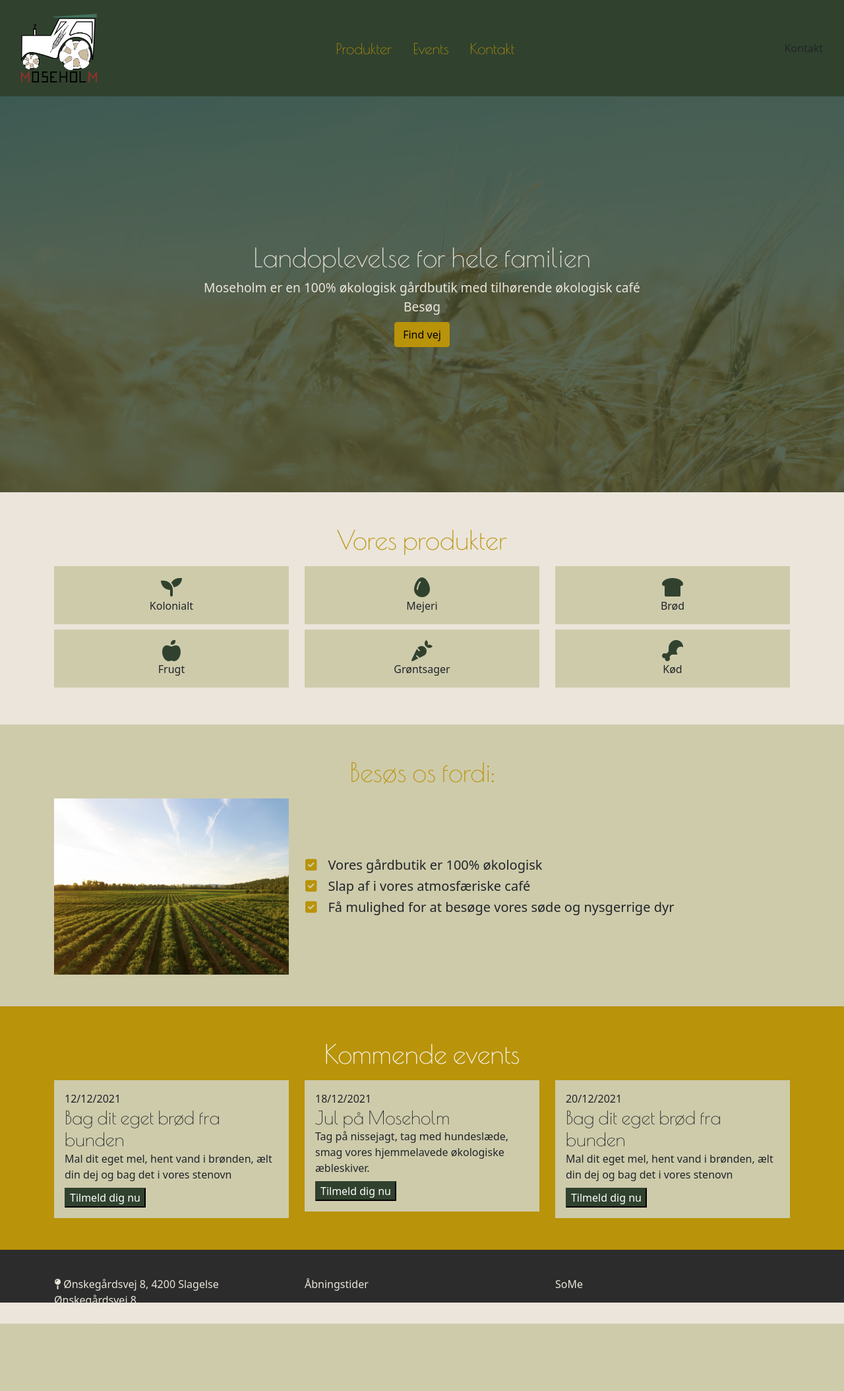
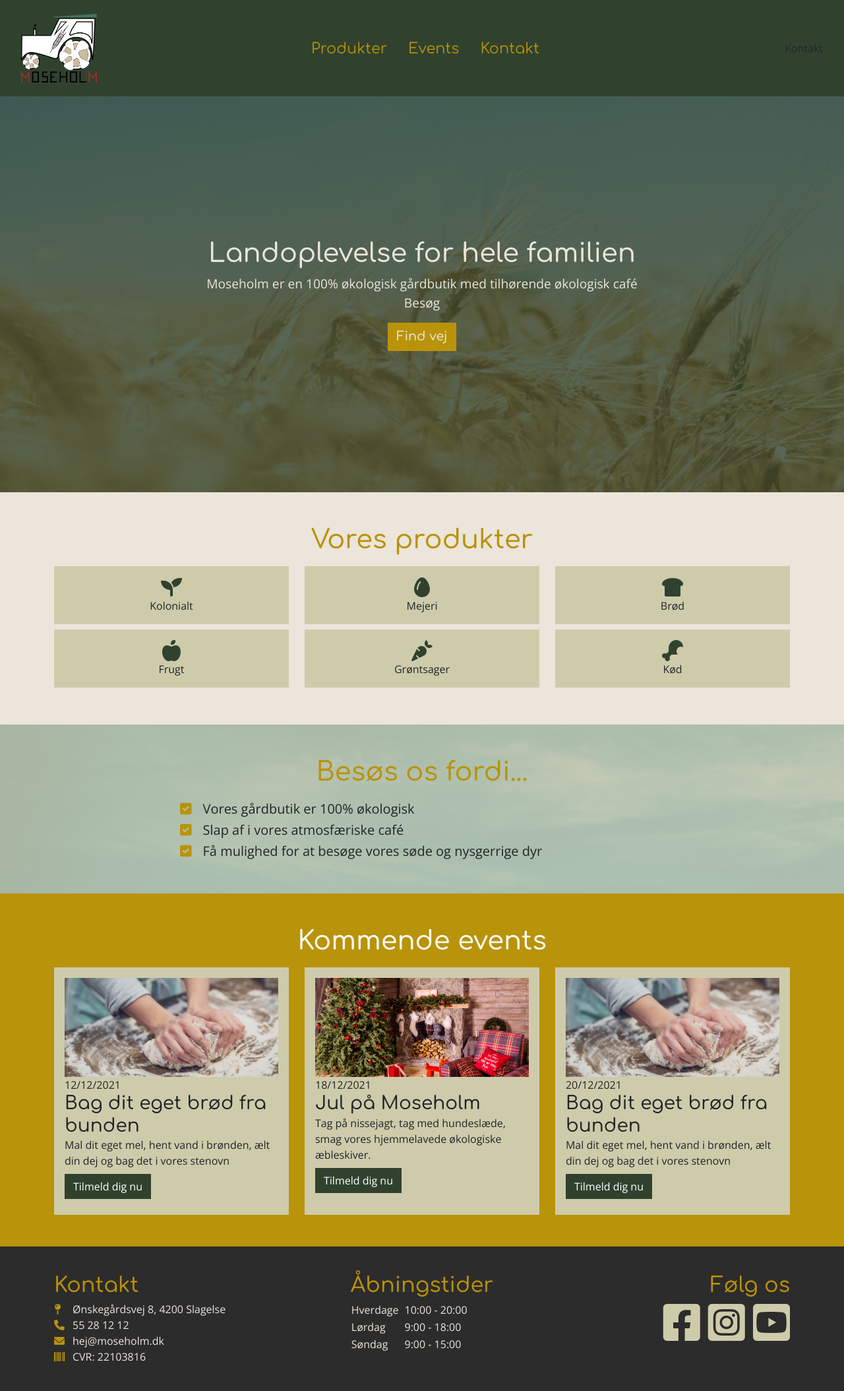
Before and after one commit to Lukdani/moseholm, a PHP site: page / in a window 1280 px wide. Shown: the whole page at 66% size. Before the commit the page ends 2006 px from the top, so only its background shows below. Run offline with PHP 8.4, Linux system fonts and the light colour scheme; some libraries are stand-ins or nearby versions.

Commit message:
Added reset filter button, style updates, footer

```diff
--- a/css/bootstrap.scss
+++ b/css/bootstrap.scss
@@ -20,8 +20,8 @@ $custom-colors: (
  $custom-gray:#bfbfbf;
  $custom-gray--darken:#b3b3b3;
 
- $font-family: 'Poiret One', cursive;
- $header-font: 'Poiret One', cursive;
+ $font-family: 'Open Sans', sans-serif;
+ $header-font: 'Comfortaa', cursive;
 
 $custom-colors: (
   "primary": $customPrimary,
--- a/css/styles.scss
+++ b/css/styles.scss
@@ -7,6 +7,7 @@
 body {
   margin: 0;
   background-color: $customLight;
+  font-family: $font-family;
 }
 
 h1,
@@ -40,6 +41,23 @@ img {
   display: block;
   max-width: 100%;
   height: auto;
+}
+
+.btn {
+  border-radius: 0;
+  transition: all .05s ease-in-out;
+}
+.btn-primary {
+  font-family: $header-font;
+  font-size: 1.2rem;
+  font-weight: 500;
+  color: $customLight;
+  &:hover {
+    color: $customLight;
+  }
+}
+.btn:hover {
+  transform: scale(1.05);
 }
 // NAVBAR
 
@@ -89,12 +107,10 @@ img {
 // PAGE
 
 #pageContainer {
-  position: relative;
+  display: flex;
   min-height: 100vh;
-}
-
-#pageContent {
-  padding-bottom: 5rem;    /* Footer height */
+  flex-direction: column;
+  justify-content: space-between;
 }
 
 // SECTION
@@ -152,6 +168,11 @@ img {
   opacity: 0.8;
 }
 
+.overlay--light::after {
+  background-color: $custom-brown !important;
+}
+
+
 .overlay-text {
   z-index: 1;
 }
@@ -170,9 +191,29 @@ img {
   }
 }
 
+.iconLabel {
+  display: flex;
+  align-items: center;
+  i {
+    width: 24px;
+    margin-right: .25rem;
+    color: $customPrimary;
+  }
+}
+
+.shown {
+  visibility: visible !important;
+}
+
+.hidden {
+  visibility: hidden !important;
+}
+
+
 // FEATURES;
 
 .features {
+  background-image: url("/moseholm/images/featuresBackground.png");
   background-color: $custom-brown;
 }
 .features .col-lg-3 {
@@ -216,8 +257,14 @@ align-items: center;
   align-items: center;
   justify-content: center;
   flex-direction: column;
+  transition: 0.15s ease-in-out transform;
   &:hover {
     background-color: $customPrimary;
+    color: $customLight;
+    transform: scale(1.025);
+    i {
+      color: $customLight;
+    }
   }
   i {
     font-size: 2rem;
@@ -225,6 +272,11 @@ align-items: center;
   }
 }
 
+#clearFilterButton {
+  padding: 0;
+  font-size: .9rem;
+  color: $custom-gray--darken;
+}
 // PRODUCTS;
 
 .product-container {
@@ -293,20 +345,81 @@ align-items: center;
   background-color: $customPrimary;
 }
 
-.events-item {
+.event-item {
   background-color: $custom-brown;
   padding: 1rem;
+
+  margin-bottom: .5rem;
+  @media (min-width: 992px) {
+    height: 100%;
+.event-item-image {
+  max-height: 150px;
+  width: 100%;
+  object-fit: cover;
+}
+}
+
 }
 
 // FOOTER
 
 
 .footer {
-  position: absolute;
-  bottom: 0;
   width: 100%;
-  height: 2.5rem;
   background-color: #2c2c2c;
   color: $customLight;
   padding: 2.5rem 0;
+
+  .col-12:not(:first-of-type){
+    @media (max-width: 991px) {
+
+        margin-top: 1rem;
+
+  }
+  }
+
+  .footer-openingHours-container {
+    @media (min-width: 992px) {
+      display: table;
+      margin: auto;
+    }
+
+    td:first-child {
+      padding-right: .5rem;
+    }
+  }
+
+  .footer-some {
+      @media (min-width: 992px) {
+        text-align: right;
+      }
+
+    i {
+      font-size: 4rem;
+      color: $custom-brown;
+      transition: .25s ease-in-out all;
+      &:not(:last-child) {
+        margin-right: .5rem;
+      }
+      &:hover {
+        color: $customPrimary;
+        transform: scale(1.1);
+        cursor: pointer;
+      }
+    }
+
 }
+
+
+
+  h3 {
+    color: $customPrimary;
+    margin-bottom: .25rem;
+    @media (min-width: 992px) {
+      font-size: 2rem;
+    }
+    }
+
+
+
+}
--- a/includes/dependencies.html
+++ b/includes/dependencies.html
@@ -9,5 +9,4 @@
 <!-- Google font -->
 <link rel="preconnect" href="https://fonts.googleapis.com">
 <link rel="preconnect" href="https://fonts.gstatic.com" crossorigin>
-<link href="https://fonts.googleapis.com/css2?family=Merriweather+Sans:wght@400;500;700&family=Poiret+One&display=swap" rel="stylesheet">
-<link href="https://fonts.googleapis.com/css2?family=Poiret+One&display=swap" rel="stylesheet">
+<link href="https://fonts.googleapis.com/css2?family=Comfortaa:wght@400;500;700&family=Open+Sans:wght@400;500;700&display=swap" rel="stylesheet">
--- a/includes/footer.html
+++ b/includes/footer.html
@@ -2,19 +2,53 @@
   <div class="container-lg">
   <div class="row">
     <div class="col-12 col-lg-4">
+      <h3>Kontakt</h3>
+      <p>
       <span class="iconLabel">
         <i class="fas fa-map-pin"></i>
         Ønskegårdsvej 8, 4200 Slagelse
       </span>
-      <p>
-        Ønskegårdsvej 8
-        <br>
-        4200 Slagelse
-        <br>
-      </p>
+      <span class="iconLabel">
+        <i class="fas fa-phone"></i>
+        55 28 12 12
+      </span>
+      <span class="iconLabel">
+        <i class="fas fa-envelope"></i>
+        hej@moseholm.dk
+      </span>
+      <span class="iconLabel">
+        <i class="fas fa-barcode"></i>
+        CVR: 22103816
+      </span>
+    </p>
       </div>
-    <div class="col-12 col-lg-4">Åbningstider</div>
-    <div class="col-12 col-lg-4">SoMe</div>
+    <div class="col-12 col-lg-4">
+      <div class="footer-openingHours-container">
+      <h3>Åbningstider</h3>
+      <table>
+        <tbody>
+          <tr>
+            <td>Hverdage</td>
+            <td>10:00 - 20:00</td>
+          </tr>
+          <tr>
+            <td>Lørdag</td>
+            <td>9:00 - 18:00</td>
+          </tr>
+          <tr>
+            <td>Søndag</td>
+            <td>9:00 - 15:00</td>
+          </tr>
+        </tbody>
+      </table>
+    </div>
+      </div>
+    <div class="col-12 col-lg-4 footer-some">
+      <h3>Følg os</h3>
+      <i class="fab fa-facebook-square"></i>
+      <i class="fab fa-instagram-square"></i>
+      <i class="fab fa-youtube-square"></i>
+    </div>
   </div>
 </div>
 </footer>
--- a/index.php
+++ b/index.php
@@ -35,7 +35,7 @@ foreach ($blogs as $blog){
     <div class="hero overlay">
         <div class="overlay-text">
             <h1 class="mb-2">Landoplevelse for hele familien</h1>
-            <p class="mb-2">Moseholm er en 100% økologisk gårdbutik med tilhørende økologisk café
+            <p class="mb-3">Moseholm er en 100% økologisk gårdbutik med tilhørende økologisk café
                 <br>
                 Besøg
 
@@ -101,14 +101,13 @@ foreach ($blogs as $blog){
             </div>
         </div>
         </div>
-        <div class="section features">
-        <h1 class="section-header">Besøs os fordi:</h1>
+        <div class="section features overlay overlay--light">
+
+
         <div class="container-lg">
-        <div class="row">
-            <div class="col-lg-4 hideOnSmall">
-                <img src="./images/field.png"/>
-            </div>
-            <div class="col-12 col-lg-8 features-points-container">
+        <div class="row overlay-text">
+        <h1 class="section-header overlay-text">Besøs os fordi...</h1>
+            <div class="col-12 offset-lg-2 col-lg-8 features-points-container overlay-text">
         <table>
                     <tbody>
                         <tr>
@@ -128,6 +127,7 @@ foreach ($blogs as $blog){
                 </div>
             </div>
         </div>
+</span>
     </div>
         <div class="events section">
         <h1 class="section-header text-light">Kommende events</h1>
@@ -136,27 +136,30 @@ foreach ($blogs as $blog){
 
         <div class="row">
             <div class="col-12 col-lg-4">
-                <div class="events-item">
-                <p class="events-item-date">12/12/2021</p>
-                <h3 class="events-item-title">Bag dit eget brød fra bunden</h3>
+                <div class="event-item">
+                <img src="/moseholm/images/events/baking.png" alt="" class="event-item-image">
+                <p class="event-item-date">12/12/2021</p>
+                <h3 class="event-item-title">Bag dit eget brød fra bunden</h3>
                 <p>Mal dit eget mel, hent vand i brønden, ælt din dej og bag det i vores stenovn</p>
-            <button class="btn-secondary mt-2">Tilmeld dig nu</button>
+            <button class="btn btn-secondary mt-2">Tilmeld dig nu</button>
             </div>
 </div>
             <div class="col-12 col-lg-4">
-                <div class="events-item">
-                <p class="events-item-date">18/12/2021</p>
-                <h3 class="events-item-title">Jul på Moseholm</h3>
+                <div class="event-item">
+                <img src="/moseholm/images/events/christmas.png" alt="" class="event-item-image">
+                <p class="event-item-date">18/12/2021</p>
+                <h3 class="event-item-title">Jul på Moseholm</h3>
                 <p>Tag på nissejagt, tag med hundeslæde, smag vores hjemmelavede økologiske æbleskiver.</p>
-                <button class="btn-secondary mt-2">Tilmeld dig nu</button>
+                <button class="btn btn-secondary mt-2">Tilmeld dig nu</button>
             </div>
 </div>
             <div class="col-12 col-lg-4">
-                <div class="events-item">
-                <p class="events-item-date">20/12/2021</p>
-                <h3 class="events-item-title">Bag dit eget brød fra bunden</h3>
+                <div class="event-item">
+                    <img src="/moseholm/images/events/baking.png" alt="" class="event-item-image">
+                <p class="event-item-date">20/12/2021</p>
+                <h3 class="event-item-title">Bag dit eget brød fra bunden</h3>
                 <p>Mal dit eget mel, hent vand i brønden, ælt din dej og bag det i vores stenovn</p>
-                <button class="btn-secondary mt-2">Tilmeld dig nu</button>
+                <button class="btn btn-secondary mt-2">Tilmeld dig nu</button>
             </div>
 </div>
         </div>
--- a/models/productModel.js
+++ b/models/productModel.js
@@ -5,6 +5,6 @@ export class ProductModel {
 
     setProducts = (products) => {
         this.state.products = products;
-        this.state.categories = Array.from(new Set(this.state.products.map(categoryItem => categoryItem.category)));
+        this.state.categories = Array.from(new Set(this.state.products.map(categoryItem => categoryItem.category))); // Using Set to ensure that a category only appears once;
     }
 }
--- a/pages/products.php
+++ b/pages/products.php
@@ -44,6 +44,7 @@ foreach ($blogs as $blog){
 </div>
     <?php include $_SERVER['DOCUMENT_ROOT'] . "/moseholm/includes/footer.html" ?>
     </div>
+
     <script type="module" src="/moseholm/js/products.js"></script>
 
 </body>
```
Also changed, not shown: controllers/productController.js (+14 -2 lines), views/productsView.js (+42 -3 lines), css/styles.css, images/events/baking.png (added), images/events/christmas.png (added), images/featuresBackground.png (added), 1 other file.
